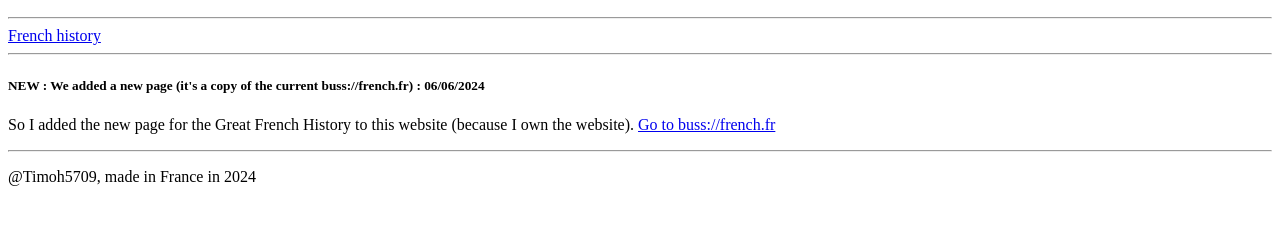
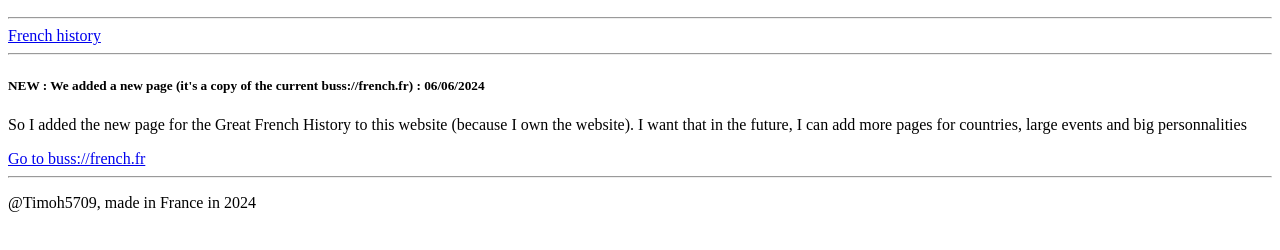
Before and after one commit to Timoh5709/History-For-Real, a plain HTML site: page index.html in a window 1280 px wide. Shown: the part 96-346 px from the top of the page. Drawn offline with Linux system fonts and the light colour scheme.

Commit message:
Oupsi sup the </p>

```diff
--- a/index.html
+++ b/index.html
@@ -12,7 +12,7 @@
         <hr>
         <div class="divarticle">
             <h5 class="titrearticle">NEW : We added a new page (it's a copy of the current buss://french.fr) : 06/06/2024</h5>
-            <p>So I added the new page for the Great French History to this website (because I own the website).
+            <p>So I added the new page for the Great French History to this website (because I own the website). I want that in the future, I can add more pages for countries, large events and big personnalities</p>
             <a href="buss://french.fr">Go to buss://french.fr</a>
         </div>
         <hr>
```
